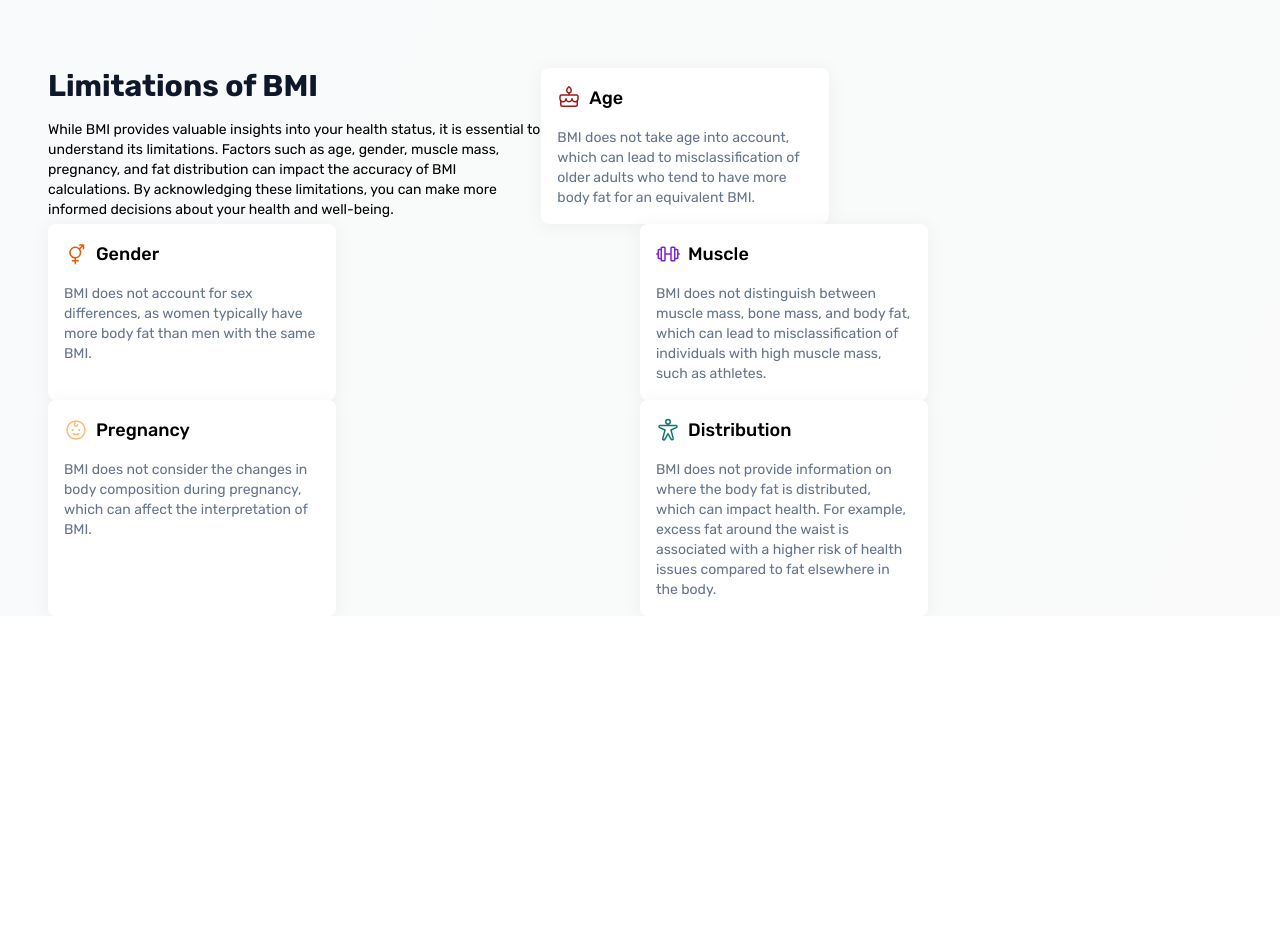
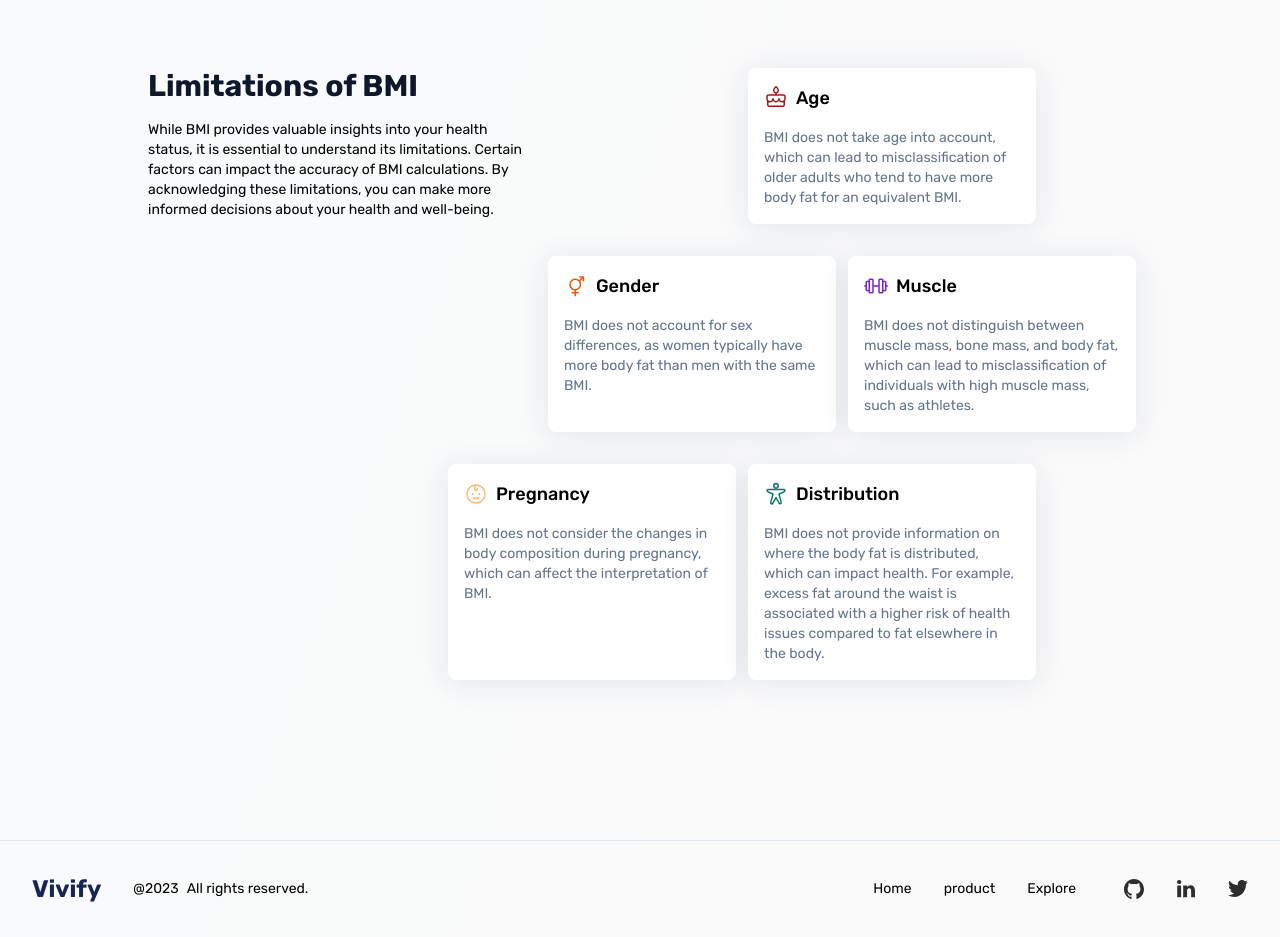
Before and after one commit to amittam104/Vivify, a website: page src/bmi.html in a window 1280 px wide. Shown: the part 2540-3477 px from the top of the page. Before the commit the page ends 3156 px from the top, so only its background shows below. Drawn offline with Linux system fonts and the light colour scheme.

Commit message:
chore: update limitations and add footer

```diff
--- a/src/bmi.html
+++ b/src/bmi.html
@@ -315,21 +315,20 @@
     <!-- Improve BMI section ends here -->
 
     <!-- Limitation section starts here -->
-    <section class="grid grid-cols-12 mx-12">
-      <div class="col-span-5">
+    <section class="grid grid-cols-12 mx-12 gap-x-4 gap-y-8 mb-40">
+      <div class="col-start-2 col-end-6">
         <h2 class="text-3xl font-bold text-slate-900 mb-4">
           Limitations of BMI
         </h2>
         <p class="text-sm">
           While BMI provides valuable insights into your health status, it is
-          essential to understand its limitations. Factors such as age, gender,
-          muscle mass, pregnancy, and fat distribution can impact the accuracy
-          of BMI calculations. By acknowledging these limitations, you can make
-          more informed decisions about your health and well-being.
+          essential to understand its limitations. Certain factors can impact
+          the accuracy of BMI calculations. By acknowledging these limitations,
+          you can make more informed decisions about your health and well-being.
         </p>
       </div>
       <div
-        class="w-72 p-4 bg-white rounded-lg shadow-[0_2px_20px_0_rgb(0,0,0,0.05)] col-span-7"
+        class="w-72 p-4 bg-white rounded-lg shadow-[0_3px_30px_0_rgb(23,37,84,0.1)] col-start-8"
       >
         <div class="flex gap-2 items-center mb-4">
           <img class="h-6" src="./img/cake.svg" alt="" />
@@ -342,7 +341,7 @@
         </p>
       </div>
       <div
-        class="w-72 p-4 bg-white rounded-lg shadow-[0_2px_20px_0_rgb(0,0,0,0.05)] col-span-6"
+        class="w-72 p-4 bg-white rounded-lg shadow-[0_3px_30px_0_rgb(23,37,84,0.1)] col-start-6 col-end-7"
       >
         <div class="flex gap-2 items-center mb-4">
           <img class="h-6" src="./img/gender.svg" alt="" />
@@ -354,7 +353,7 @@
         </p>
       </div>
       <div
-        class="w-72 p-4 bg-white rounded-lg shadow-[0_2px_20px_0_rgb(0,0,0,0.05)] col-span-6"
+        class="w-72 p-4 bg-white rounded-lg shadow-[0_3px_30px_0_rgb(23,37,84,0.1)] col-start-9 col-end-11"
       >
         <div class="flex gap-2 items-center mb-4">
           <img class="h-6" src="./img/dumbbell.svg" alt="" />
@@ -367,7 +366,7 @@
         </p>
       </div>
       <div
-        class="w-72 p-4 bg-white rounded-lg shadow-[0_2px_20px_0_rgb(0,0,0,0.05)] col-span-6"
+        class="w-72 p-4 bg-white rounded-lg shadow-[0_3px_30px_0_rgb(23,37,84,0.1)] col-start-5 col-end-7"
       >
         <div class="flex gap-2 items-center mb-4">
           <img class="h-6" src="./img/baby.svg" alt="" />
@@ -379,7 +378,7 @@
         </p>
       </div>
       <div
-        class="w-72 p-4 bg-white rounded-lg shadow-[0_2px_20px_0_rgb(0,0,0,0.05)] col-span-6"
+        class="w-72 p-4 bg-white rounded-lg shadow-[0_3px_30px_0_rgb(23,37,84,0.1)] col-start-8 col-end-10"
       >
         <div class="flex gap-2 items-center mb-4">
           <img class="h-6" src="./img/person.svg" alt="" />
@@ -394,5 +393,34 @@
       </div>
     </section>
     <!-- Limitation section ends here -->
+
+    <!-- Footer starts here -->
+    <footer
+      class="w-full flex flex-col lg:flex-row items-center justify-between text-sm p-8 border-t-[0.5px] border-slate-200 gap-8"
+    >
+      <div class="flex flex-col sm:flex-row items-center gap-8">
+        <h2 class="text-2xl text-blue-950 lg:text-2xl font-bold">Vivify</h2>
+        <div>
+          <p><span class="mr-2">@2023</span>All rights reserved.</p>
+        </div>
+      </div>
+      <div class="flex flex-col sm:flex-row items-center gap-8">
+        <a href="#nav">Home</a>
+        <a href="#features">product</a>
+        <a href="#explore">Explore</a>
+        <div class="pl-4 flex items-center gap-8">
+          <a href="https://github.com/amittam104" target="_blank"
+            ><img class="w-5" src="./img/social1.svg" alt=""
+          /></a>
+          <a href="https://www.linkedin.com/in/amittambulkar/" target="_blank"
+            ><img class="w-5" src="./img/social2.svg" alt=""
+          /></a>
+          <a href="https://twitter.com/attambulkar" target="_blank"
+            ><img class="w-5" src="./img/social3.svg" alt=""
+          /></a>
+        </div>
+      </div>
+    </footer>
+    <!-- Footer ebds here -->
   </body>
 </html>
```
Also changed, not shown: src/output.css.
